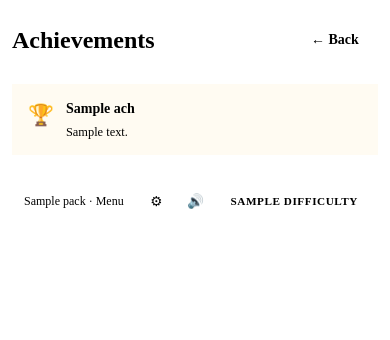
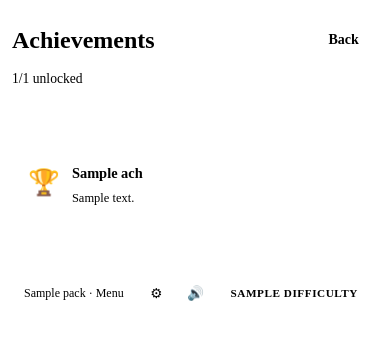
Before and after one commit to thorski1/quest-engine, a Python web app: template engine/web/templates/achievements.html in a window 390 px wide. Shown: the part 45-385 px from the top of the page. Run offline with Jinja, Linux system fonts and the light colour scheme; the template is opened without the code that fills it: most values are stand-ins (such as "Sample title", 1, 10 or a date in 2020).

Commit message:
feat: achievements page overhaul — progress bar, categorized, animated
- Progress bar showing X/Y unlocked
- Unlocked achievements shown first with trophy icon + green border
- Locked achievements shown after with reduced opacity
- Pop animation on unlocked trophy icons
- Staggered fade-in entrance for all cards
- "Badge Collection" title for playful theme
- Responsive: single column on mobile

Co-Authored-By: Claude Sonnet 4.6 <noreply@anthropic.com>

```diff
--- a/engine/web/templates/achievements.html
+++ b/engine/web/templates/achievements.html
@@ -1,18 +1,87 @@
 {% extends "base.html" %}
+
+{% block extra_head %}
+<style>
+  .ach-page { max-width: 720px; margin: 0 auto; }
+  .ach-header { display: flex; align-items: center; justify-content: space-between; margin-bottom: 0.5rem; }
+  .ach-title { font-size: 1.5rem; font-weight: 700; color: var(--text-bright); }
+  .ach-progress-text { color: var(--text-dim); font-size: 0.85rem; margin-bottom: 1rem; }
+  .ach-progress-bar {
+    height: 8px; background: var(--xp-bar-bg); border-radius: 4px; overflow: hidden; margin-bottom: 2rem;
+  }
+  .ach-progress-fill {
+    height: 100%; border-radius: 4px;
+    background: linear-gradient(90deg, var(--primary), var(--secondary));
+    transition: width 0.6s ease;
+  }
+
+  .ach-grid {
+    display: grid; grid-template-columns: repeat(auto-fill, minmax(280px, 1fr));
+    gap: 0.75rem;
+  }
+  .achievement-card {
+    display: flex; align-items: flex-start; gap: 0.75rem;
+    padding: 1rem; background: var(--bg-surface);
+    border: 1px solid var(--border); border-radius: var(--radius-lg);
+    transition: border-color 0.15s, transform 0.15s;
+    animation: fade-in-up 0.3s ease both;
+  }
+  .achievement-card:nth-child(odd) { animation-delay: 0.05s; }
+  .achievement-card:nth-child(even) { animation-delay: 0.1s; }
+
+  .ach-unlocked { border-left: 3px solid var(--primary); }
+  .ach-unlocked:hover { border-color: var(--primary); transform: translateY(-2px); }
+  .ach-locked { opacity: 0.5; }
+
+  .ach-icon { font-size: 1.6rem; flex-shrink: 0; margin-top: 0.1rem; }
+  .ach-text { flex: 1; }
+  .ach-name { display: block; font-weight: 700; color: var(--text-bright); font-size: 0.9rem; margin-bottom: 0.15rem; }
+  .ach-desc { display: block; font-size: 0.78rem; color: var(--text-dim); line-height: 1.4; }
+
+  .ach-unlocked .ach-icon { animation: ach-pop 0.4s ease both; }
+  @keyframes ach-pop {
+    0% { transform: scale(0.8); }
+    60% { transform: scale(1.15); }
+    100% { transform: scale(1); }
+  }
+  @keyframes fade-in-up {
+    from { opacity: 0; transform: translateY(12px); }
+    to   { opacity: 1; transform: translateY(0); }
+  }
+
+  [data-theme="playful"] .achievement-card { border-radius: 16px; }
+  [data-theme="playful"] .ach-progress-bar { height: 10px; border-radius: 5px; }
+
+  @media (max-width: 600px) {
+    .ach-grid { grid-template-columns: 1fr; }
+  }
+</style>
+{% endblock %}
 
 {% block content %}
 
-<div class="achievements-page">
+<div class="ach-page">
 
-  <div class="page-header">
-    <h1 class="page-title">Achievements</h1>
-    <a href="{{ pack_url_prefix }}/" class="btn btn-ghost">← Back</a>
+  <div class="ach-header">
+    <h1 class="ach-title">
+      {% if theme == "playful" %}Badge Collection{% else %}Achievements{% endif %}
+    </h1>
+    <a href="{{ pack_url_prefix }}/" class="btn btn-ghost">Back</a>
   </div>
 
-  <div class="achievements-grid">
-    {% for ach in achievements %}
-    <div class="achievement-card {% if ach.unlocked %}ach-unlocked{% else %}ach-locked{% endif %}">
-      <span class="ach-icon">{% if ach.unlocked %}🏆{% else %}🔒{% endif %}</span>
+  <p class="ach-progress-text">
+    {{ unlocked_count }}/{{ total_count }} unlocked
+  </p>
+  <div class="ach-progress-bar">
+    <div class="ach-progress-fill" style="width: {{ (unlocked_count / total_count * 100) | int if total_count else 0 }}%"></div>
+  </div>
+
+  <!-- Unlocked first -->
+  {% if unlocked %}
+  <div class="ach-grid" style="margin-bottom: 1.5rem;">
+    {% for ach in unlocked %}
+    <div class="achievement-card ach-unlocked">
+      <span class="ach-icon">🏆</span>
       <div class="ach-text">
         <strong class="ach-name">{{ ach.name }}</strong>
         <span class="ach-desc">{{ ach.description }}</span>
@@ -20,6 +89,22 @@
     </div>
     {% endfor %}
   </div>
+  {% endif %}
+
+  <!-- Locked -->
+  {% if locked %}
+  <div class="ach-grid">
+    {% for ach in locked %}
+    <div class="achievement-card ach-locked">
+      <span class="ach-icon">🔒</span>
+      <div class="ach-text">
+        <strong class="ach-name">{{ ach.name }}</strong>
+        <span class="ach-desc">{{ ach.description }}</span>
+      </div>
+    </div>
+    {% endfor %}
+  </div>
+  {% endif %}
 
 </div>
 
```
Also changed, not shown: engine/web/hub.py (+6 -1 lines).
